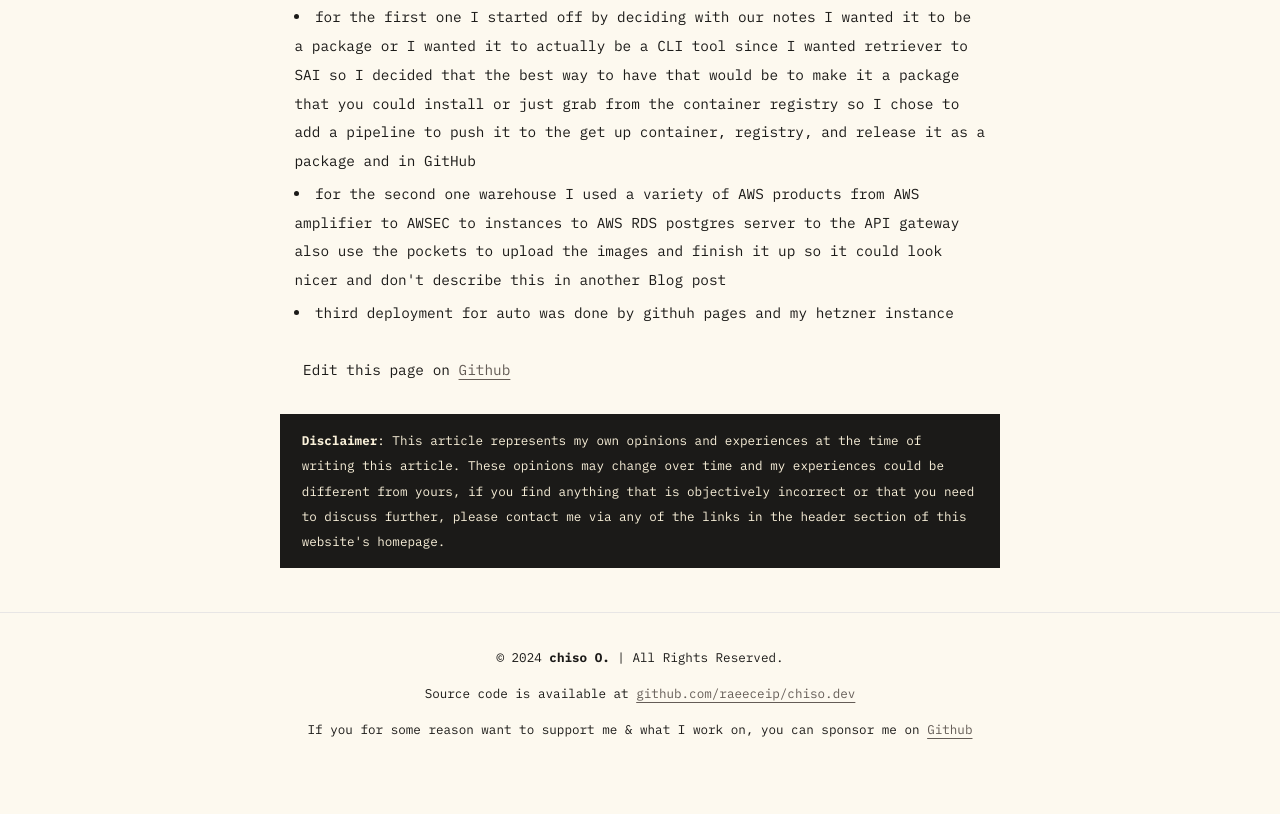
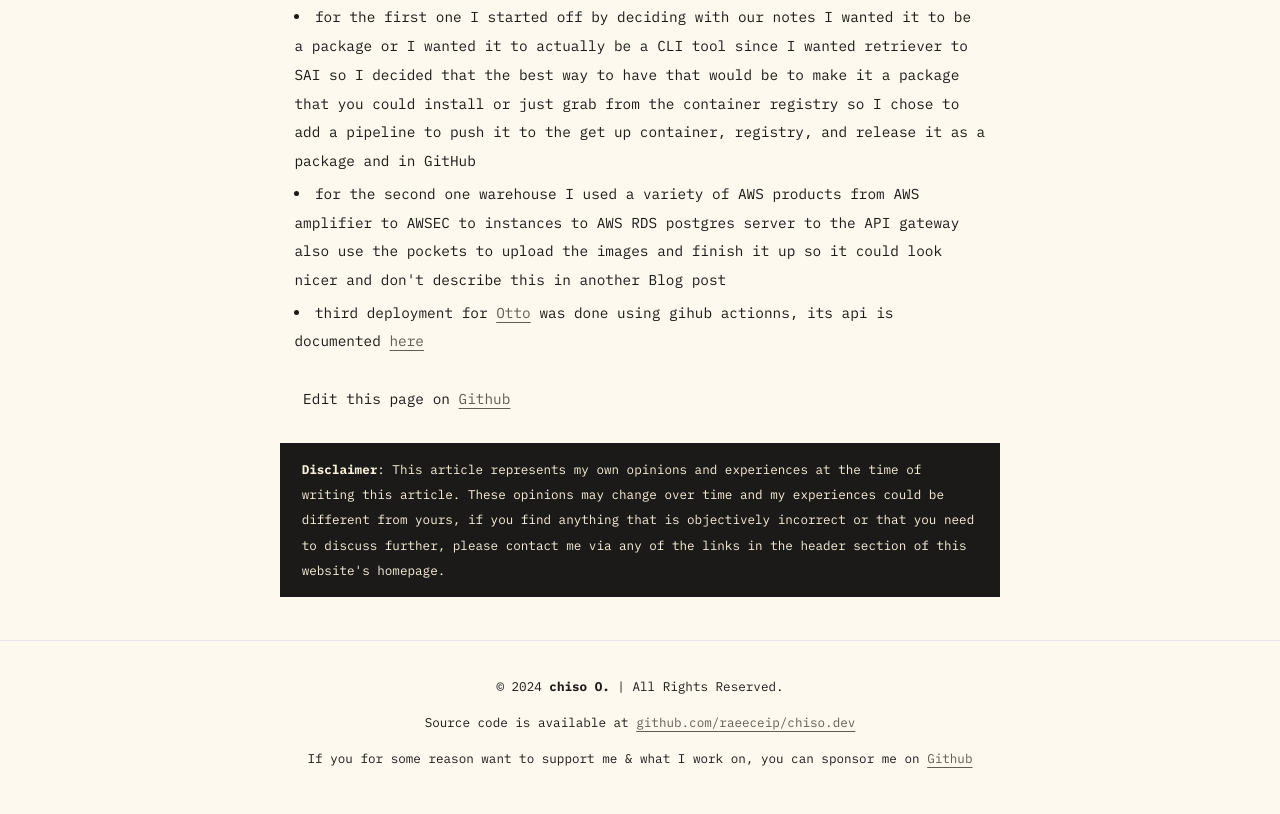
Before and after one commit to raeeceip/portfolio, an Astro site: page /posts/zero-to-production in a window 1280 px wide. Shown: the part 1089-1903 px from the top of the page. Before the commit the page ends 1874 px from the top, so only its background shows below. Built offline with nearby package versions, Linux system fonts and the light colour scheme; Astro itself is replaced by a stand-in of ours; some packages are replaced by stand-ins of ours; some icons are missing; a web font is replaced by a local one.

Commit message:
tryin to fix pipeline errors

```diff
--- a/src/content/blog/zero-to-production.mdx
+++ b/src/content/blog/zero-to-production.mdx
@@ -18,4 +18,4 @@ I chose the entirety of this week to get 5 appls from my repository to productio
 I will focus on the design for each deplpyment, and choices i made for each one.
 - for the first one I started off by deciding with our notes I wanted it to be a package or I wanted it to actually be a CLI tool since I wanted retriever to SAI so I decided that the best way to have that would be to make it a package that you could install or just grab from the container registry so I chose to add a pipeline to push it to the get up container, registry, and release it as a package and in GitHub
 - for the second one warehouse I used a variety of AWS products from AWS amplifier to AWSEC to instances to AWS RDS postgres server to the API gateway also use the pockets to upload the images and finish it up so it could look nicer and don't describe this in another Blog post
-- third deployment for auto was done by githuh pages and my hetzner instance
+- third deployment for [Otto](httpps://raeeceip.github.io/otto) was done using gihub actionns, its api is documented [here](https://github.com/raeeceip)
```
Also changed, not shown: 1 other file.
